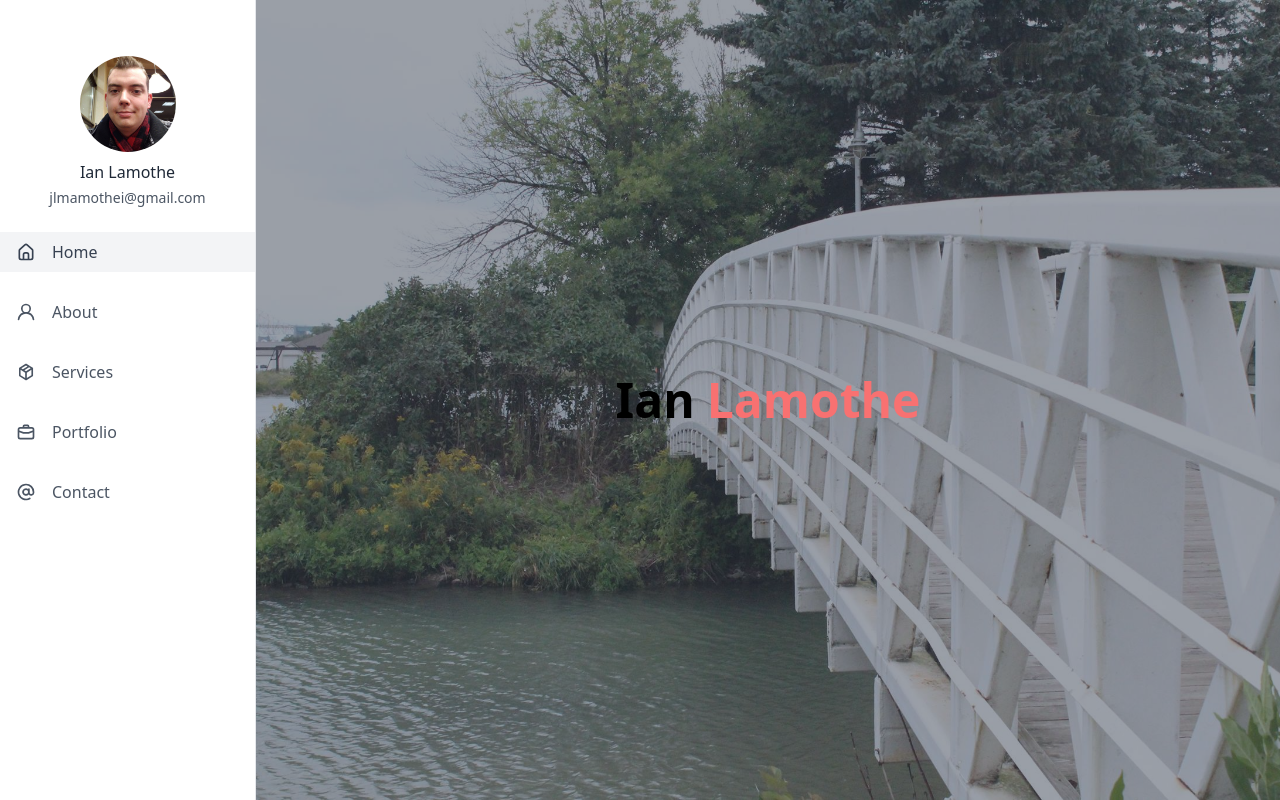
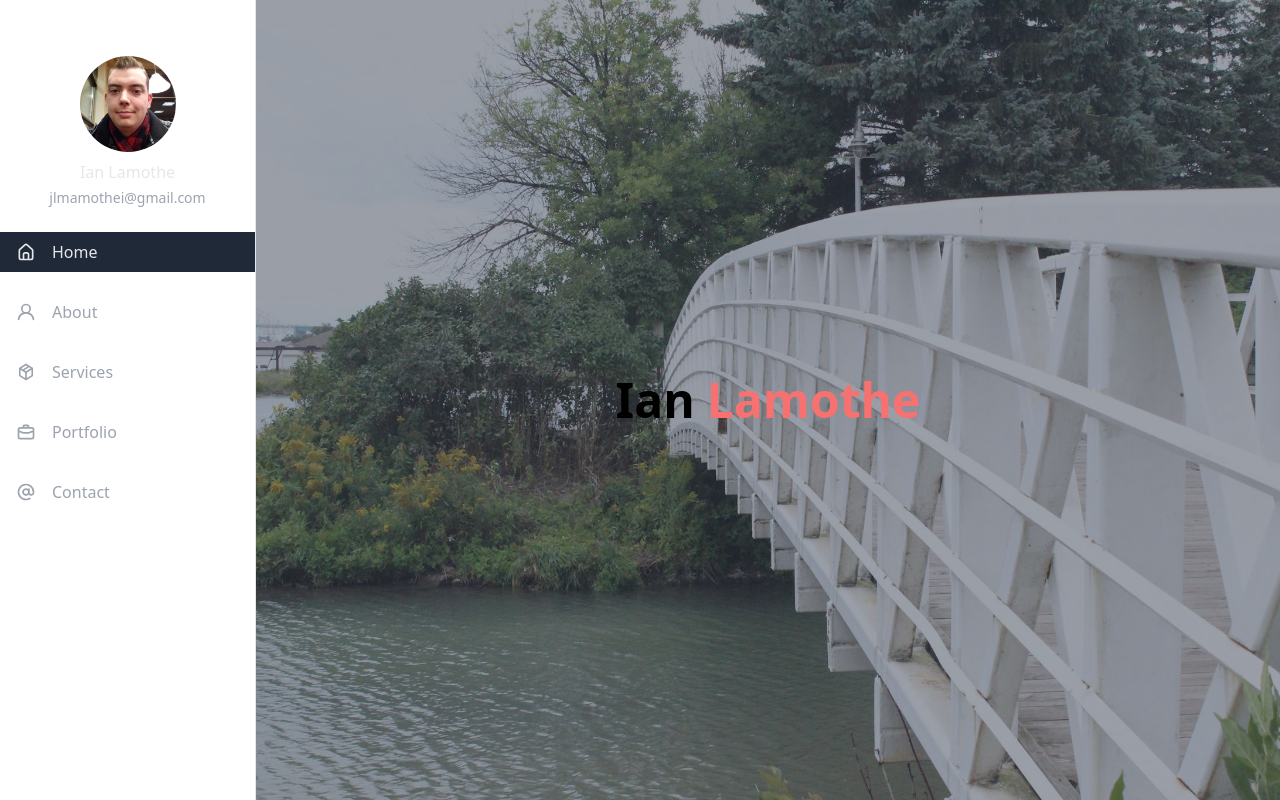
Before and after one commit to lamothei/Resume, a React (Create React App) app: page / in a window 1280 px wide. Built offline with nearby package versions, Linux system fonts and the light colour scheme.

Commit message:
cleaned up some stuff, and messed around with styles, that ultimately did not make it

```diff
--- a/src/App.js
+++ b/src/App.js
@@ -9,7 +9,7 @@ import Footer from './components/Footer';
 function App() {
   return (
     <div className="App h-screen flex">
-      <div className="w-40 sm:w-64">
+      <div className="w-40 lg:w-64">
         <Sidebar />
       </div>
       <div class="flex-1 flex bg-gray-100 overflow-hidden">
--- a/src/components/Sidebar.jsx
+++ b/src/components/Sidebar.jsx
@@ -7,33 +7,33 @@ function Sidebar() {
 
     <div className="flex flex-col items-center mt-6 -mx-2">
         <img className="object-cover w-24 h-24 mx-2 rounded-full" src="/img/selfPortrait.jpg" alt="avatar" />
-        <h4 className="mx-2 mt-2 font-medium text-gray-800 dark:text-gray-200 hover:underline">Ian Lamothe</h4>
-        <p className="mx-2 mt-1 text-sm font-medium text-gray-600 dark:text-gray-400 hover:underline"><a href="mailto:jlmamothei@gmail.com">jlmamothei@gmail.com</a></p>
+        <h4 className="mx-2 mt-2 font-medium text-gray-200 hover:underline">Ian Lamothe</h4>
+        <p className="mx-2 mt-1 text-sm font-medium text-gray-400 hover:underline"><a href="mailto:jlmamothei@gmail.com">jlmamothei@gmail.com</a></p>
     </div>
 
     <div className="flex flex-col justify-between flex-1 mt-6">
         <nav>
-            <a className="flex items-center px-4 py-2 text-gray-700 bg-gray-100 dark:bg-gray-800 dark:text-gray-200" href="#home">
+            <a className="flex items-center px-4 py-2 bg-gray-800 text-gray-200" href="#home">
                 <UilEstate className="w-5 h-5"/>
                 <span className="mx-4 font-medium">Home</span>
             </a>
 
-            <a className="flex items-center px-4 py-2 mt-5 text-gray-600 transition-colors duration-300 transform dark:text-gray-400 hover:bg-gray-200 dark:hover:bg-gray-700 dark:hover:text-gray-200 hover:text-gray-700" href="#about">
+            <a className="flex items-center px-4 py-2 mt-5 transition-colors duration-300 transform text-gray-400 hover:bg-gray-700 hover:text-gray-200" href="#about">
                 <UilUser className="w-5 h-5"/>
                 <span className="mx-4 font-medium">About</span>
             </a>
 
-            <a className="flex items-center px-4 py-2 mt-5 text-gray-600 transition-colors duration-300 transform dark:text-gray-400 hover:bg-gray-200 dark:hover:bg-gray-700 dark:hover:text-gray-200 hover:text-gray-700" href="#services">
+            <a className="flex items-center px-4 py-2 mt-5 transition-colors duration-300 transform text-gray-400 hover:bg-gray-700 hover:text-gray-200" href="#services">
                 <UilBox  className="w-5 h-5"/>
                 <span className="mx-4 font-medium">Services</span>
             </a>
 
-            <a className="flex items-center px-4 py-2 mt-5 text-gray-600 transition-colors duration-300 transform dark:text-gray-400 hover:bg-gray-200 dark:hover:bg-gray-700 dark:hover:text-gray-200 hover:text-gray-700" href="#portfolio">
+            <a className="flex items-center px-4 py-2 mt-5 transition-colors duration-300 transform text-gray-400 hover:bg-gray-700 hover:text-gray-200" href="#portfolio">
                <UilBag  className="w-5 h-5"/>
                 <span className="mx-4 font-medium">Portfolio</span>
             </a>
 
-            <a className="flex items-center px-4 py-2 mt-5 text-gray-600 transition-colors duration-300 transform dark:text-gray-400 hover:bg-gray-200 dark:hover:bg-gray-700 dark:hover:text-gray-200 hover:text-gray-700" href="#contact">
+            <a className="flex items-center px-4 py-2 mt-5 transition-colors duration-300 transform text-gray-400 hover:bg-gray-700 hover:text-gray-200" href="#contact">
                <UilAt  className="w-5 h-5"/>
                 <span className="mx-4 font-medium">Contact</span>
             </a>
```
